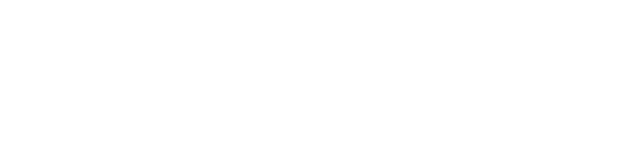
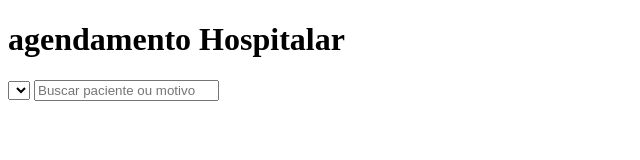
Before and after one commit to paulinhouy/projectAgendamento, a plain HTML site: page index.html in a window 1280 px wide. Shown: the whole page, without its empty margins (0-640 px from the left). Drawn offline with Linux system fonts and the light colour scheme.

Commit message:
first commit

```diff
--- a/index.html
+++ b/index.html
@@ -5,9 +5,14 @@
     <meta name="viewport" content="width=device-width, initial-scale=1.0">
         <title>Agendamento Hospitalar</title>
         <link rel="stylesheet" href="style.css">
-
 </head>
 <body>
+    <h1>agendamento Hospitalar</h1>
+    <div class = 'filters'>
+        <select id="doctorFilter"></select>
+        <input type="text" id="searchInput" placeholder="Buscar paciente ou motivo">
+    </div>
+
 
 </body>
 </html>
```
